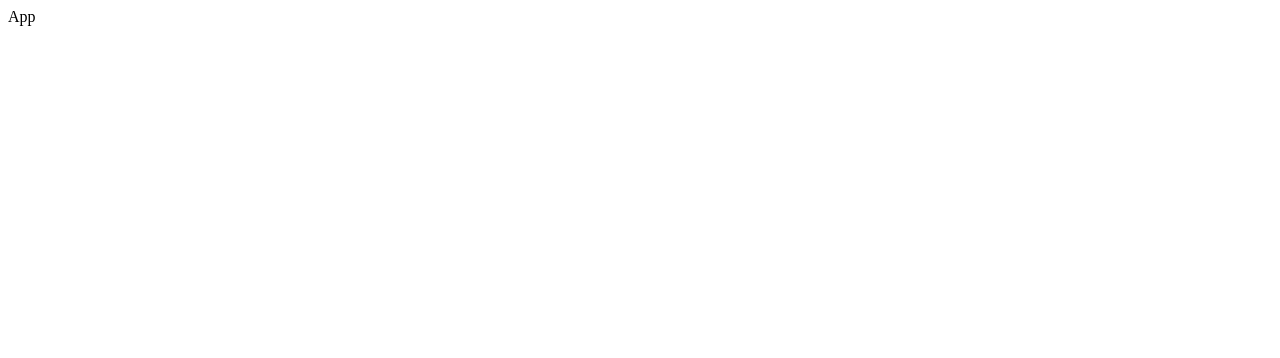
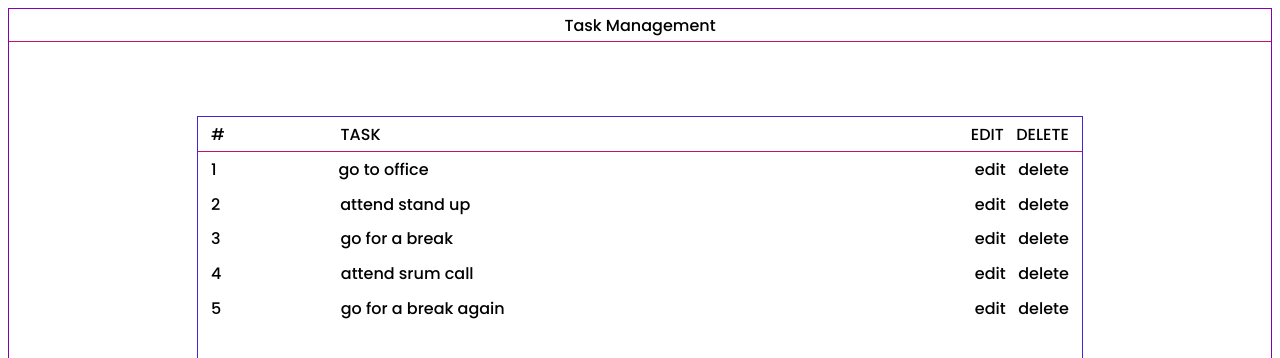
Before and after one commit to rvijaykr10/task-manager-mern-app, a React app in the folder frontend/: page / in a window 1280 px wide. Shown: the top 358 px of the page. Built offline with nearby package versions, Linux system fonts and the light colour scheme.

Commit message:
base.scss, header, tasklist placeholder added

```diff
--- a/frontend/public/index.html
+++ b/frontend/public/index.html
@@ -1,12 +1,12 @@
 <!DOCTYPE html>
 <html lang="en">
-<head>
-    <meta charset="UTF-8">
-    <meta http-equiv="X-UA-Compatible" content="IE=edge">
-    <meta name="viewport" content="width=device-width, initial-scale=1.0">
-    <title>Document</title>
-</head>
-<body>
+  <head>
+    <meta charset="UTF-8" />
+    <meta http-equiv="X-UA-Compatible" content="IE=edge" />
+    <meta name="viewport" content="width=device-width, initial-scale=1.0" />
+    <title>Task Manager App</title>
+  </head>
+  <body>
     <div id="root"></div>
-</body>
+  </body>
 </html>
--- a/frontend/src/App.js
+++ /dev/null
@@ -1,7 +0,0 @@
-import React from "react";
-
-const App = () => {
-  return <div>App</div>;
-};
-
-export default App;
--- /dev/null
+++ b/frontend/src/App.jsx
@@ -0,0 +1,15 @@
+import React from "react";
+import styles from "./App.scss";
+import Header from "./components/Header/Header.jsx";
+import Tasklist from "./components/Tasklist/Tasklist.jsx";
+
+const App = () => {
+  return (
+    <div className={styles.appContainer}>
+      <Header />
+      <Tasklist />
+    </div>
+  );
+};
+
+export default App;
--- /dev/null
+++ b/frontend/src/App.scss
@@ -0,0 +1,6 @@
+@import "./styles/base.scss";
+.appContainer {
+  font-family: $platform-font;
+  border: 1px solid $secondary-color;
+  height: calc(100vh - 1.25rem);
+}
--- a/frontend/src/Button.module.css
+++ /dev/null
@@ -1,6 +0,0 @@
-.error{
-    background-color: red;
-}
-.success{
-    background-color: green;
-}
--- /dev/null
+++ b/frontend/src/components/Header/Header.jsx
@@ -0,0 +1,8 @@
+import React from "react";
+import styles from "./Header.scss";
+
+const Header = () => {
+  return <div className={styles.headerContainer}>Task Management</div>;
+};
+
+export default Header;
--- /dev/null
+++ b/frontend/src/components/Header/Header.scss
@@ -0,0 +1,9 @@
+@import "../../styles/base.scss";
+.headerContainer {
+  height: 2rem;
+  display: flex;
+  justify-content: center;
+  align-items: center;
+  font-size: $primary-font;
+  border-bottom: 1px solid $tertiary-color;
+}
--- /dev/null
+++ b/frontend/src/components/Tasklist/Tasklist.jsx
@@ -0,0 +1,45 @@
+import React from "react";
+import styles from "./Tasklist.scss";
+
+const Tasklist = () => {
+  return (
+    <div className={styles.tasklistContainer}>
+      <div className={styles.list}>
+        <ul>
+          <li>
+            <div>#</div>
+            <div>TASK</div>
+            <div>EDIT &nbsp; DELETE</div>
+          </li>
+          <li>
+            <div>1</div>
+            <div>go to office</div>
+            <div>edit &nbsp; delete</div>
+          </li>
+          <li>
+            <div>2</div>
+            <div>attend stand up</div>
+            <div>edit &nbsp; delete</div>
+          </li>
+          <li>
+            <div>3</div>
+            <div>go for a break</div>
+            <div>edit &nbsp; delete</div>
+          </li>
+          <li>
+            <div>4</div>
+            <div>attend srum call</div>
+            <div>edit &nbsp; delete</div>
+          </li>
+          <li>
+            <div>5</div>
+            <div>go for a break again</div>
+            <div>edit &nbsp; delete</div>
+          </li>
+        </ul>
+      </div>
+    </div>
+  );
+};
+
+export default Tasklist;
--- /dev/null
+++ b/frontend/src/components/Tasklist/Tasklist.scss
@@ -0,0 +1,35 @@
+@import "../../styles/base.scss";
+
+.tasklistContainer {
+  height: calc(100vh - 3.28rem);
+  display: flex;
+  justify-content: center;
+  align-items: center;
+
+  .list {
+    width: 70%;
+    height: 80%;
+    border: 1px solid $primary-color;
+
+    ul {
+      list-style: none;
+      padding: 0;
+      margin: 0;
+
+      li {
+        display: flex;
+        align-items: center;
+        justify-content: space-between;
+        padding: 0.3rem 0.8rem;
+
+        &:first-child {
+          border-bottom: 1px solid $tertiary-color;
+        }
+
+        div:nth-child(2) {
+          width: 60%;
+        }
+      }
+    }
+  }
+}
--- /dev/null
+++ b/frontend/src/styles/base.scss
@@ -0,0 +1,18 @@
+// Import Google Fonts URL
+@import url("https://fonts.googleapis.com/css2?family=Poppins:wght@100;300;500&display=swap");
+
+// Platform Font
+$platform-font: "Poppins", sans-serif;
+
+// Color Variables
+$primary-color: #4424d6;
+$secondary-color: #8601af;
+$tertiary-color: #c21460;
+
+// Font Variables
+$primary-font: 1rem;
+$secondary-font: 1.5rem;
+$tertiary-font: 2rem;
+$base-font-size: 16px; // Set your base font size
+
+// Mixins/functions
```
Also changed, not shown: frontend/src/index.js (+5 -5 lines).
